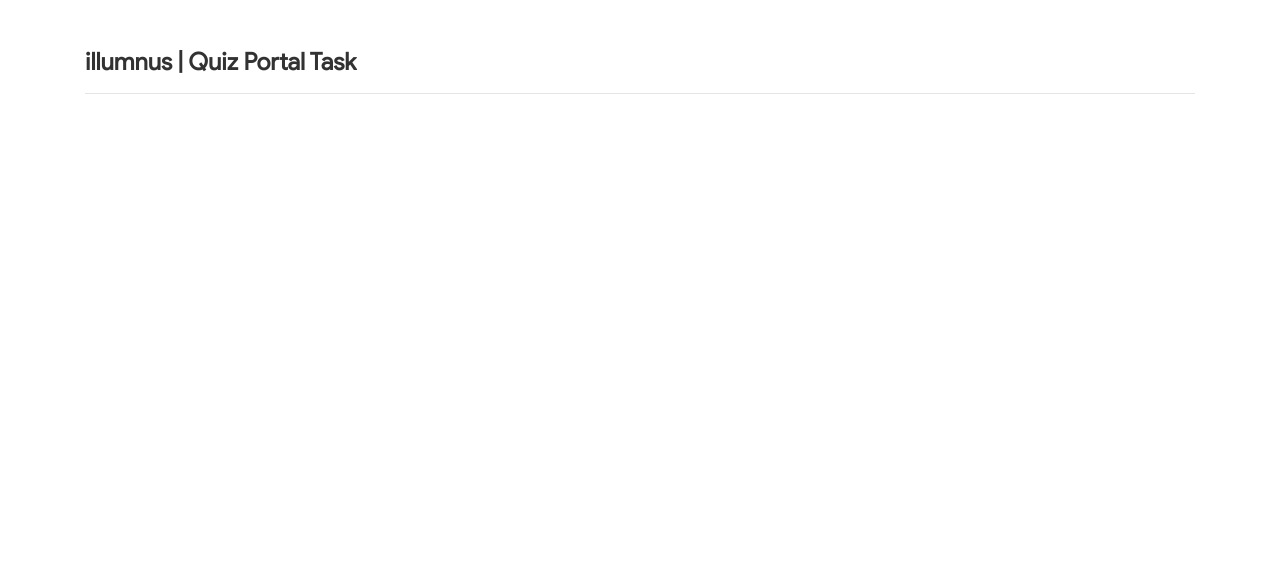
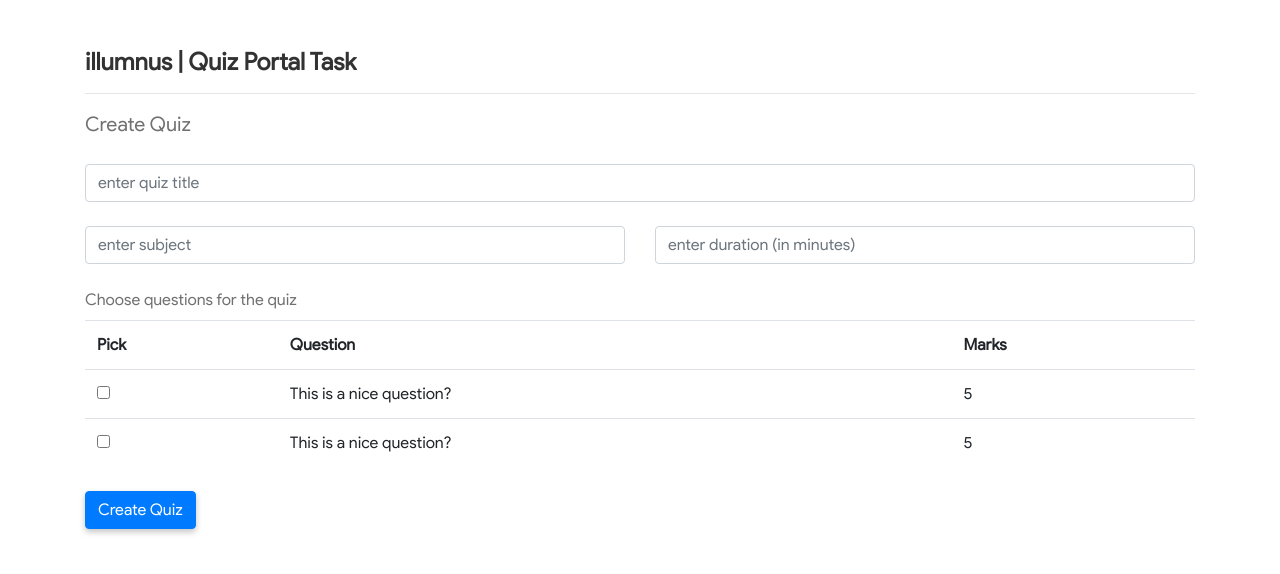
Before and after one commit to goelaakash79/illumnus-task, a React (Create React App) app in the folder client/: page /create-quiz in a window 1280 px wide. Shown: the top 574 px of the page. Built offline with nearby package versions, Linux system fonts and the light colour scheme.

Commit message:
create quiz ui added

```diff
--- a/client/src/components/Teacher/CreateQuiz.js
+++ b/client/src/components/Teacher/CreateQuiz.js
@@ -7,7 +7,64 @@
       <div className="container mt-5">
         <h4>illumnus | Quiz Portal Task</h4>
         <hr />
+        <p style={{ fontSize: 20, margin: 0 }}>Create Quiz</p>
+        <div className="section mt-4">
+          <input
+            placeholder="enter quiz title"
+            name="title"
+            className="form-control mb-4"
+          />
 
+          <div className="row">
+            <div className="col-md-6">
+              <input
+                placeholder="enter subject"
+                name="subject"
+                className="form-control mb-4"
+              />
+            </div>
+            <div className="col-md-6">
+              <input
+                placeholder="enter duration (in minutes)"
+                name="duration"
+                className="form-control mb-4"
+              />
+            </div>
+          </div>
+
+          <label>Choose questions for the quiz</label>
+          <div className="questions-section mb-4">
+            <table className="table ">
+              <tr>
+                <th>Pick</th>
+                <th>Question</th>
+                <th>Marks</th>
+              </tr>
+              <tr>
+                <td>
+                  <input type="checkbox"></input>
+                </td>
+                <td>This is a nice question?</td>
+                <td>5</td>
+              </tr>
+              <tr>
+                <td>
+                  <input type="checkbox"></input>
+                </td>
+                <td>This is a nice question?</td>
+                <td>5</td>
+              </tr>
+            </table>
+            {/* <input type="checkbox"></input> <i>Question</i>- This is a beautiful
+            question? <br/>
+            <input type="checkbox"></input> <i>Question</i>- This is a beautiful
+            question? <br/>
+            <input type="checkbox"></input> <i>Question</i>- This is a beautiful
+            question? <br/> */}
+          </div>
+
+          <button className="btn btn-primary">Create Quiz</button>
+        </div>
       </div>
     </div>
   );
```
